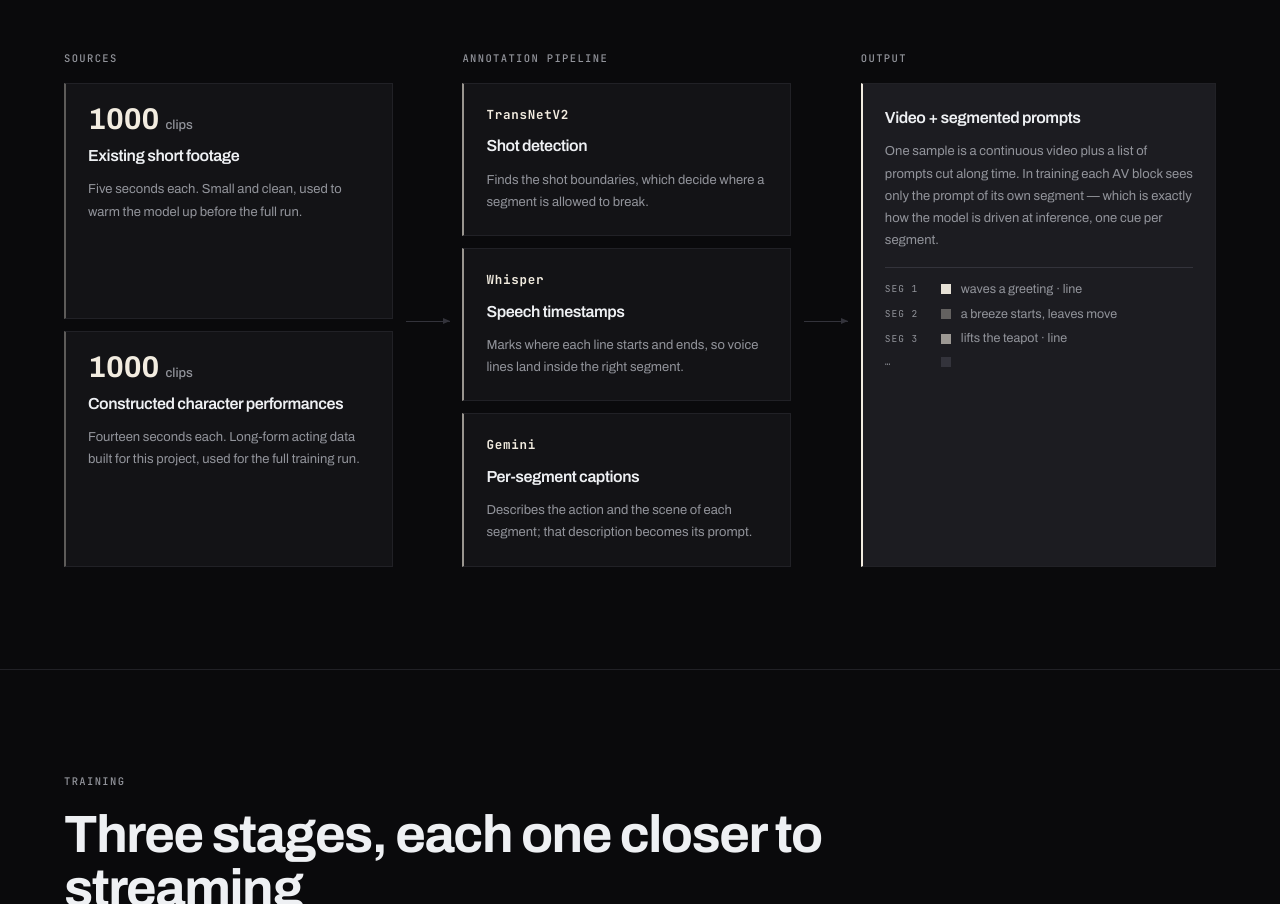
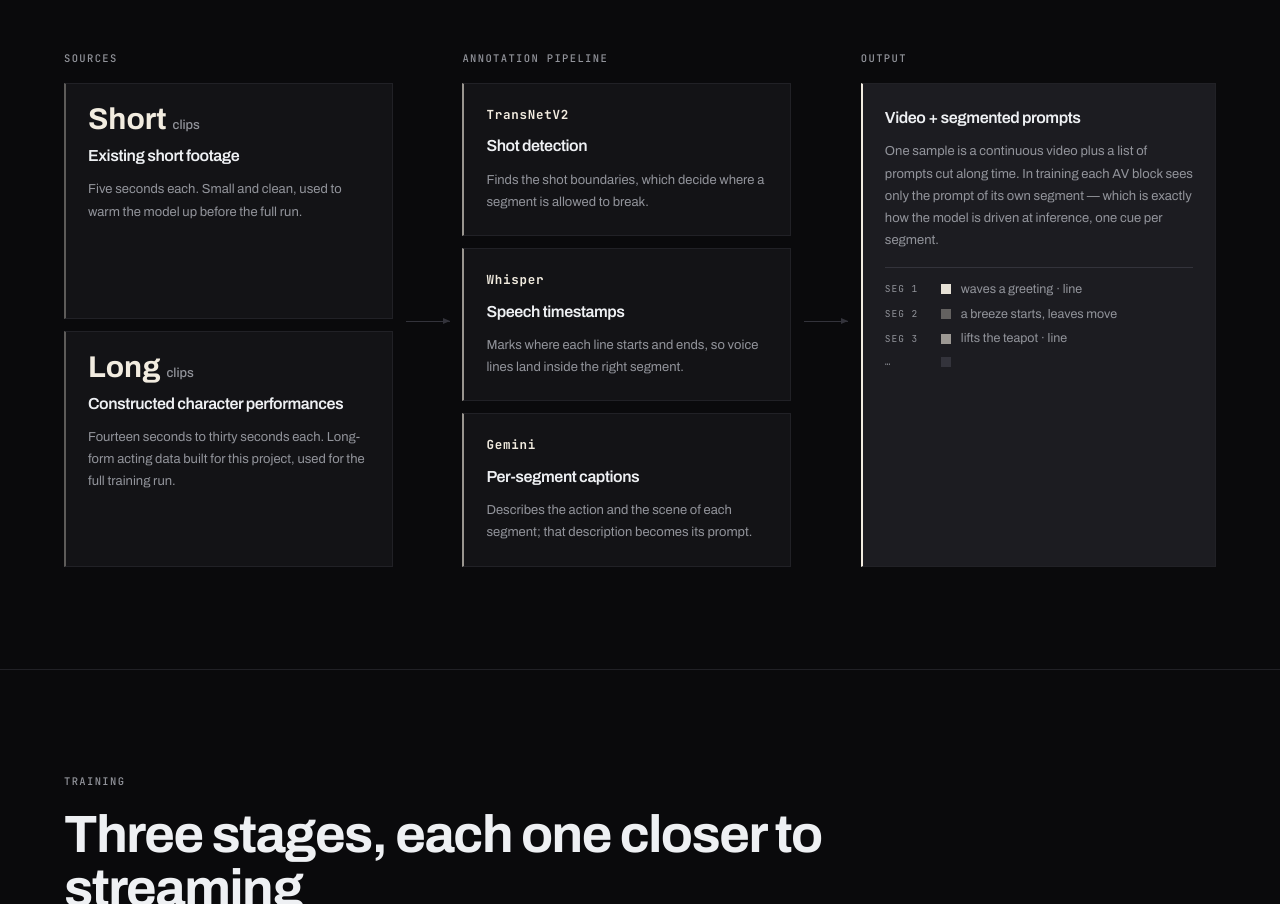
Before and after one commit to LongXiao2001/StreamLTX, a plain HTML site: page index.html in a window 1280 px wide. Shown: the part 3108-4012 px from the top of the page. Drawn offline with Linux system fonts and the light colour scheme.

Commit message:
refine the information

```diff
--- a/index.html
+++ b/index.html
@@ -177,15 +177,15 @@
           <div class="flow-col">
             <p class="flow-label">Sources</p>
             <article class="card src">
-              <b class="qty">1000<em>clips</em></b>
+              <b class="qty">Short<em>clips</em></b>
               <h3>Existing short footage</h3>
               <p>Five seconds each. Small and clean, used to warm the model up before the full run.</p>
             </article>
             <article class="card src">
-              <b class="qty">1000<em>clips</em></b>
+              <b class="qty">Long<em>clips</em></b>
               <h3>Constructed character performances</h3>
               <p>
-                Fourteen seconds each. Long-form acting data built for this project, used for the
+                Fourteen seconds to thirty seconds each. Long-form acting data built for this project, used for the
                 full training run.
               </p>
             </article>
```
